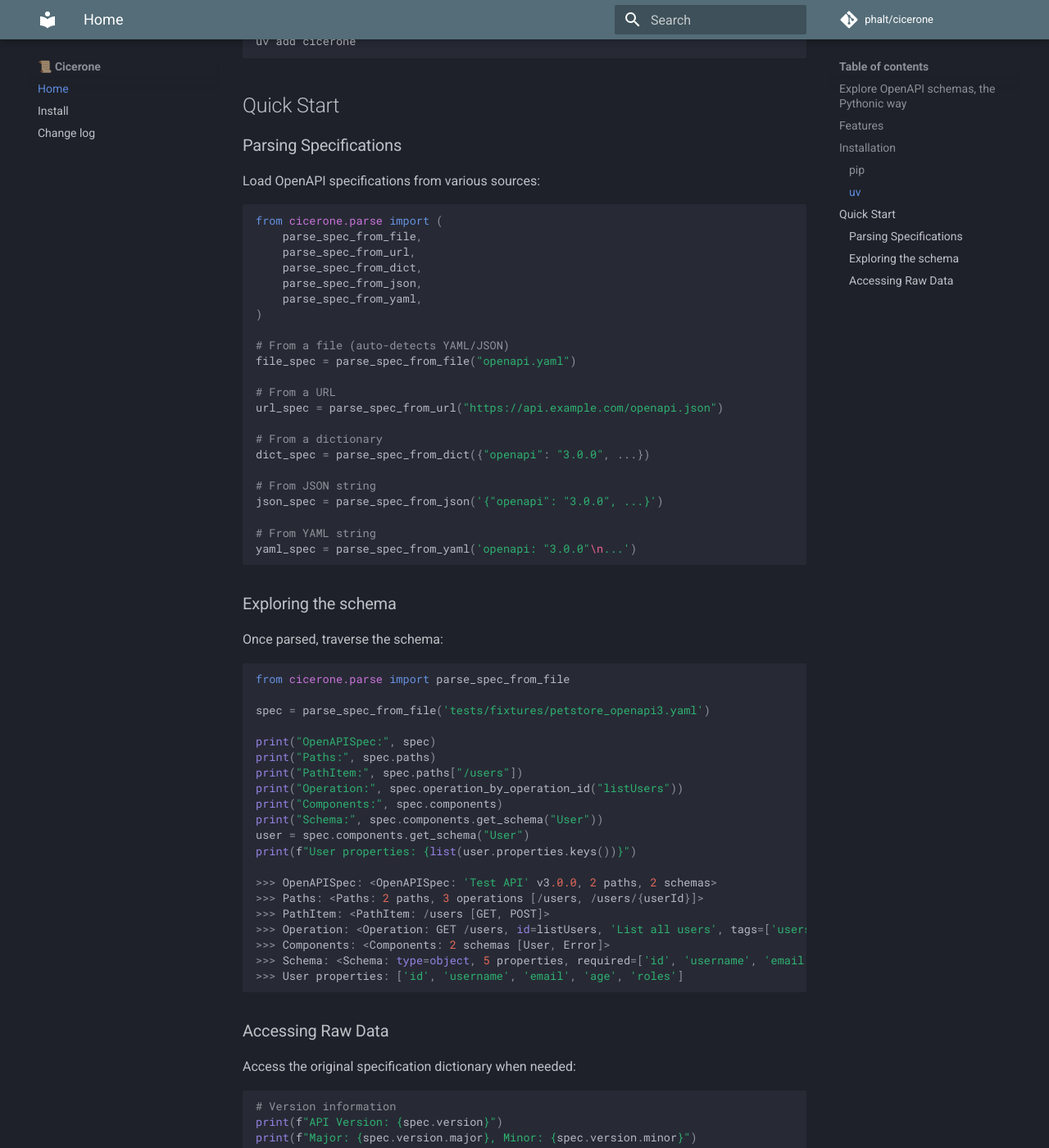
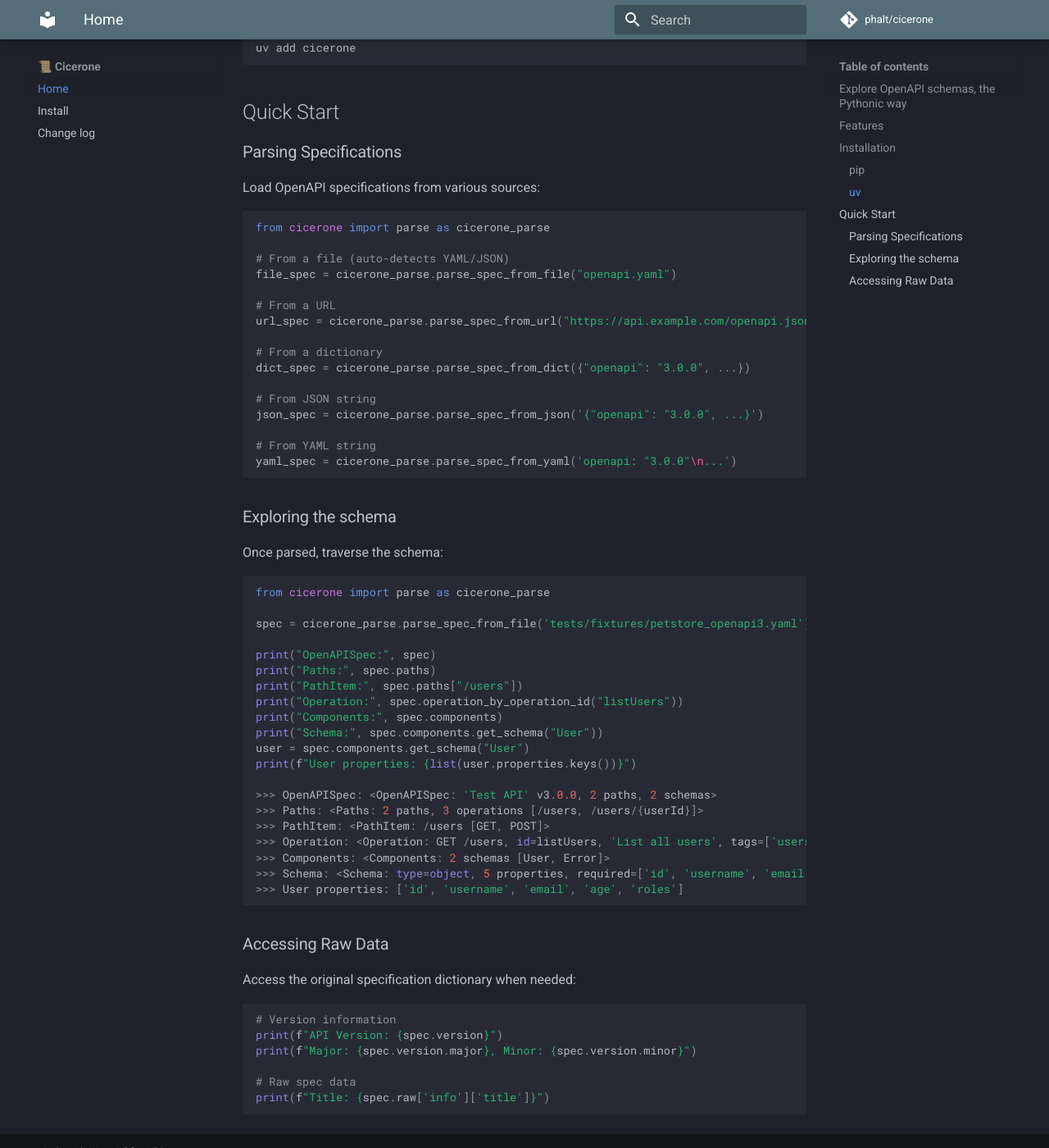
Before and after one commit to phalt/cicerone, an MkDocs documentation site: the page built from docs/index.md, in a window 1280 px wide and 1400 px high, scrolled down 927 px. Shown: the whole window at 82% size. Built offline with MkDocs 1.6.1 and Material for MkDocs 9.7.7, drawn with Linux system fonts in a browser that asks for light colours; comment, search, counter and statistics services are not loaded.

Commit message:
more docs

````diff
--- a/docs/index.md
+++ b/docs/index.md
@@ -19,7 +19,7 @@
 - **OpenAPI 3.x support**: Works with OpenAPI 3.0 and 3.1 specifications
 - **Minimal dependencies**: Only relies on Pydantic and yaml. The rest is core Python.
 - **Simple API**: Intuitive methods for common operations
-   **Modern Python**: Fully typed and 100% test coverage codebase.
+- **Modern Python**: Fully typed and 100% test coverage codebase.
 
 ## Installation
 
@@ -42,28 +42,22 @@
 Load OpenAPI specifications from various sources:
 
 ```python
-from cicerone.parse import (
-    parse_spec_from_file,
-    parse_spec_from_url,
-    parse_spec_from_dict,
-    parse_spec_from_json,
-    parse_spec_from_yaml,
-)
+from cicerone import parse as cicerone_parse
 
 # From a file (auto-detects YAML/JSON)
-file_spec = parse_spec_from_file("openapi.yaml")
+file_spec = cicerone_parse.parse_spec_from_file("openapi.yaml")
 
 # From a URL
-url_spec = parse_spec_from_url("https://api.example.com/openapi.json")
+url_spec = cicerone_parse.parse_spec_from_url("https://api.example.com/openapi.json")
 
 # From a dictionary
-dict_spec = parse_spec_from_dict({"openapi": "3.0.0", ...})
+dict_spec = cicerone_parse.parse_spec_from_dict({"openapi": "3.0.0", ...})
 
 # From JSON string
-json_spec = parse_spec_from_json('{"openapi": "3.0.0", ...}')
+json_spec = cicerone_parse.parse_spec_from_json('{"openapi": "3.0.0", ...}')
 
 # From YAML string
-yaml_spec = parse_spec_from_yaml('openapi: "3.0.0"\n...')
+yaml_spec = cicerone_parse.parse_spec_from_yaml('openapi: "3.0.0"\n...')
 ```
 
 ### Exploring the schema
@@ -71,9 +65,9 @@
 Once parsed, traverse the schema:
 
 ```python
-from cicerone.parse import parse_spec_from_file
+from cicerone import parse as cicerone_parse
 
-spec = parse_spec_from_file('tests/fixtures/petstore_openapi3.yaml')
+spec = cicerone_parse.parse_spec_from_file('tests/fixtures/petstore_openapi3.yaml')
 
 print("OpenAPISpec:", spec)
 print("Paths:", spec.paths)
````
Also changed, not shown: README.md (+8 -14 lines), docs/install.md (+2 -2 lines).
